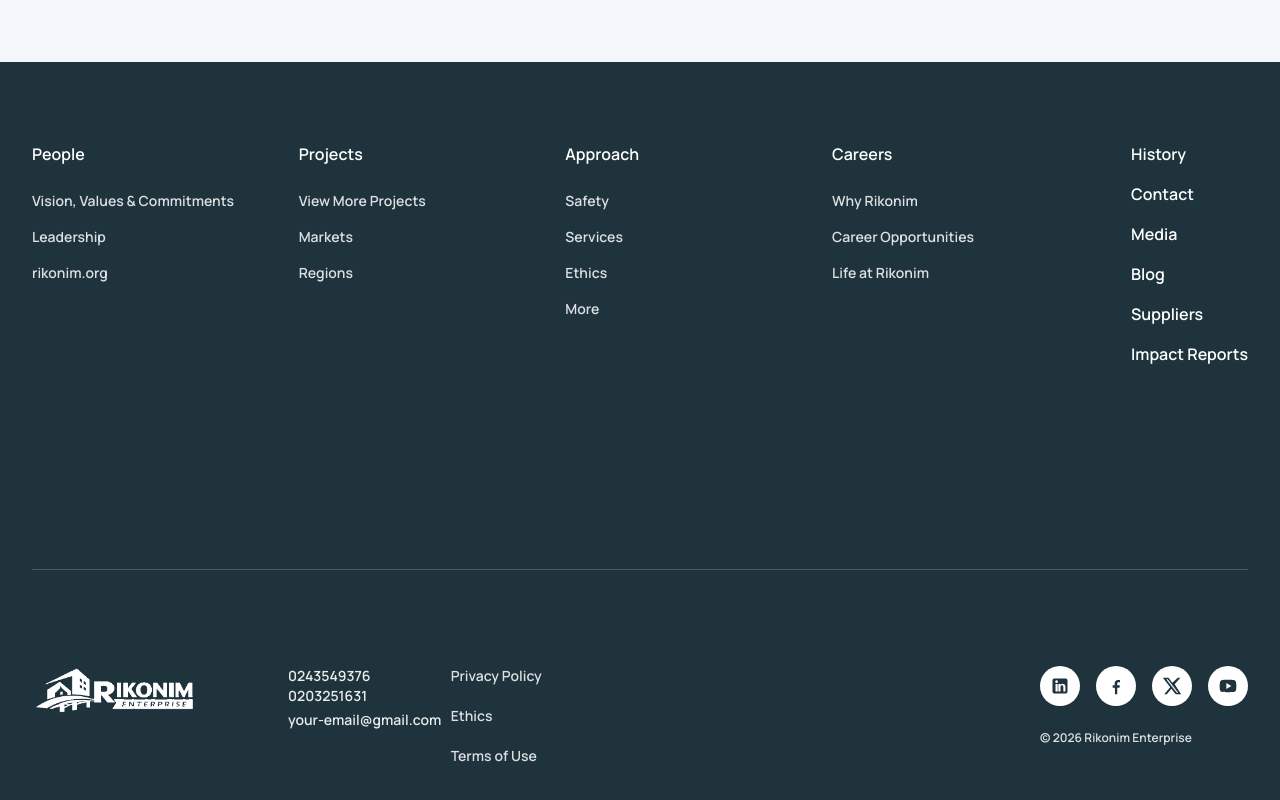
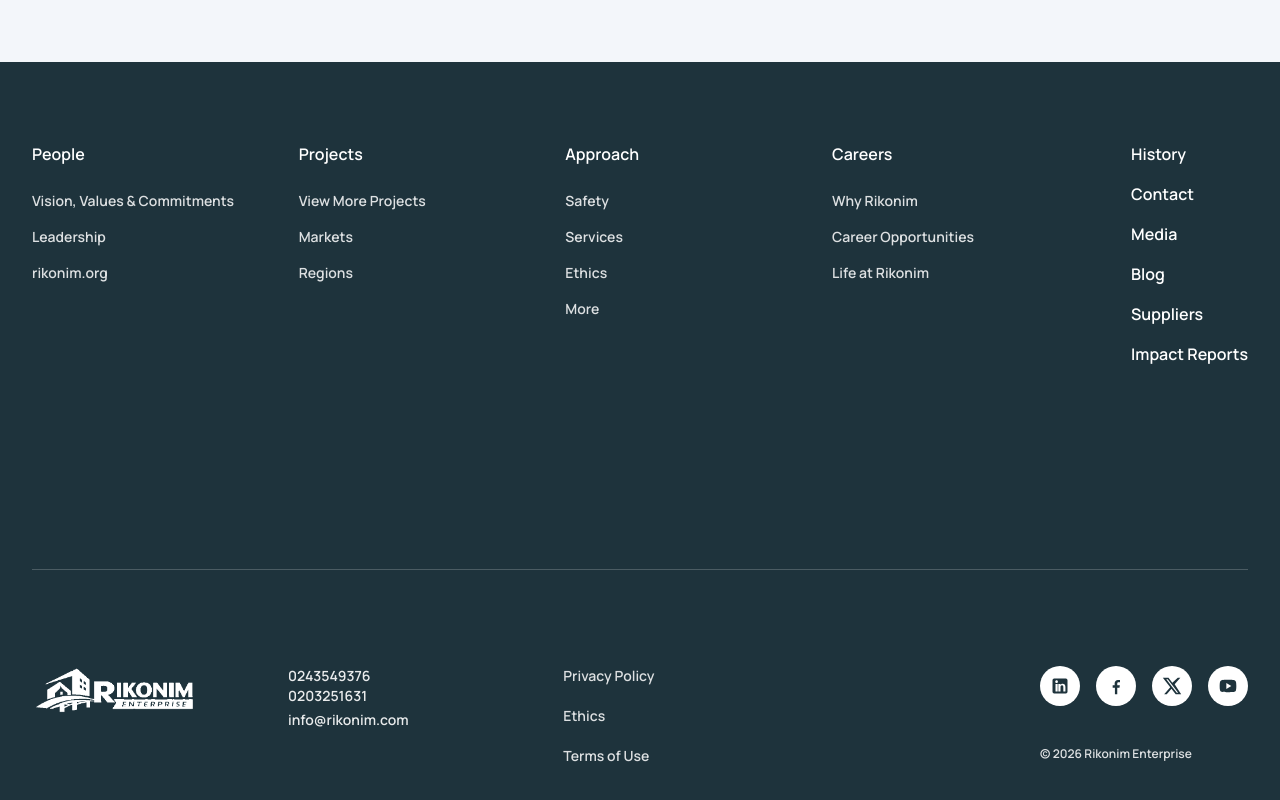
Before and after one commit to chillboy0101/rikonim-enterprise, a Next.js app: page / in a window 1280 px wide. Shown: the part 4220-5020 px from the top of the page. Built offline with nearby package versions, Linux system fonts and the light colour scheme; no server answers.

Commit message:
Footer spacing + official email

```diff
--- a/content/settings/site.json
+++ b/content/settings/site.json
@@ -104,7 +104,7 @@
   ],
   "contact": {
     "phone": "0243549376 / 0203251631",
-    "email": "your-email@gmail.com",
+    "email": "info@rikonim.com",
     "headOffice": "Accra, Ghana",
     "addressLines": [
       "Accra, Ghana"
--- a/src/components/SiteFooter.tsx
+++ b/src/components/SiteFooter.tsx
@@ -144,7 +144,7 @@ export function SiteFooter() {
             </div>
           </div>
 
-          <div className="md:col-span-4">
+          <div className="md:col-span-3 md:col-start-6 md:pl-2">
             <nav className="flex flex-col gap-5 text-sm font-semibold text-white/85" aria-label="legal navigation">
               <Link className="footer-link hover:text-white" href="/privacy-policy">
                 Privacy Policy
@@ -205,7 +205,7 @@ export function SiteFooter() {
                 </svg>
               </a>
             </div>
-            <p className="mt-6 text-xs font-semibold text-white/85">© {new Date().getFullYear()} {site.name}</p>
+            <p className="mt-10 text-xs font-semibold text-white/85">© {new Date().getFullYear()} {site.name}</p>
           </div>
         </div>
       </Container>
--- a/src/lib/site.ts
+++ b/src/lib/site.ts
@@ -114,7 +114,7 @@ const defaultSite = {
   ],
   contact: {
     phone: '0243549376 / 0203251631',
-    email: 'your-email@gmail.com',
+    email: 'info@rikonim.com',
     headOffice: 'Accra, Ghana',
     addressLines: ['Accra, Ghana'],
     mapQuery: 'Accra, Ghana'
```
